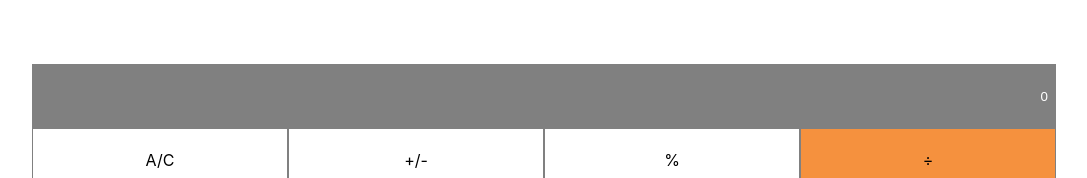
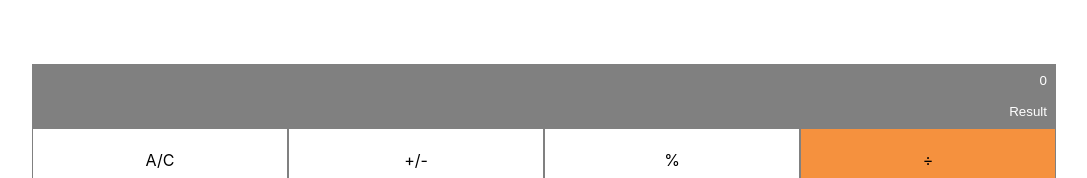
Before and after one commit to NoelLincoln/Math-Magicians, a React (Create React App) app: page / in a window 1280 px wide. Shown: the top 178 px of the page, without its empty margins (96-1183 px from the left). Built offline with nearby package versions, Linux system fonts and the light colour scheme.

Commit message:
add child component to Calculator

```diff
--- a/package.json
+++ b/package.json
@@ -7,6 +7,7 @@
     "@testing-library/react": "^13.4.0",
     "@testing-library/user-event": "^13.5.0",
     "bootstrap": "^5.3.2",
+    "prop-types": "^15.8.1",
     "react": "^18.2.0",
     "react-bootstrap": "^2.8.0",
     "react-dom": "^18.2.0",
--- a/src/App.css
+++ b/src/App.css
@@ -39,6 +39,13 @@
   background-color: rgb(159, 149, 144);
 }
 
+.screen {
+  display: grid;
+  grid-area: input;
+  width: 100%;
+  flex-direction: column;
+}
+
 input::-webkit-outer-spin-button,
 input::-webkit-inner-spin-button {
   -webkit-appearance: none;
@@ -49,8 +56,18 @@ input::-webkit-inner-spin-button {
   color: white;
 }
 
+input[type='text'] {
+  outline: none;
+}
+
 input[type='number'] {
+  outline: #f5913e;
+}
+
+input[type='number'],
+input[type='text'] {
   grid-area: input;
+  width: 100%;
   border: none;
   grid-column: span 4;
   text-align: end;
--- a/src/components/Calculator.js
+++ b/src/components/Calculator.js
@@ -1,9 +1,8 @@
-import React from 'react';
+import Input from './Input';
 
 const Calculator = () => (
-
   <section className="main-container">
-    <input type="number" placeholder="0" />
+    <Input />
     <div className="clear">A/C</div>
     <div className="plus-minus">+/-</div>
     <div className="modulus">%</div>
@@ -24,7 +23,6 @@ const Calculator = () => (
     <div className="decimal">.</div>
     <div className="equal orange">=</div>
   </section>
-
 );
 
 export default Calculator;
--- /dev/null
+++ b/src/components/Input.js
@@ -0,0 +1,11 @@
+import React from 'react';
+
+const Input = () => (
+  <div className="screen">
+    <input type="number" placeholder="0" />
+
+    <input type="text" value="Result" readOnly />
+  </div>
+);
+
+export default Input;
```
Also changed, not shown: src/logo.svg (deleted), 1 other file (tests, documents, lock files or other folders).
